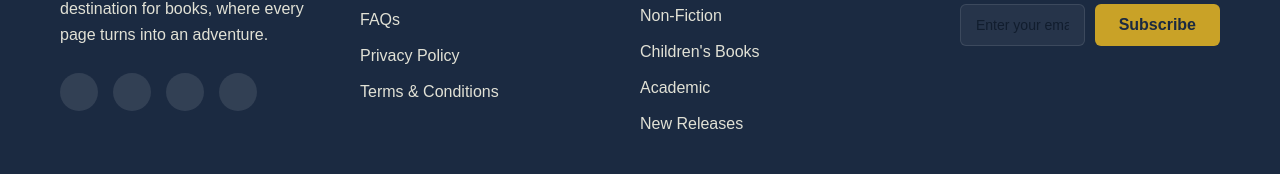
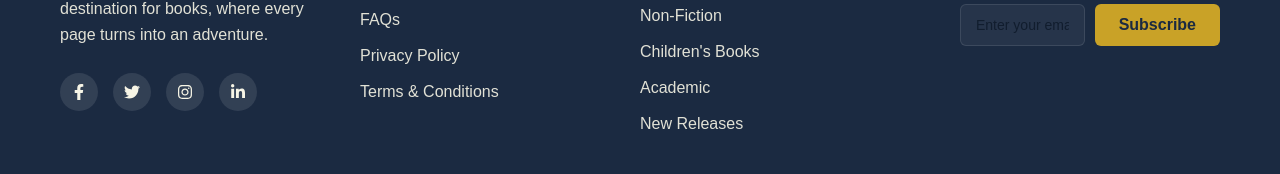
Before and after one commit to tmt8252/Project_frontend, a React (Vite) app: page / in a window 1280 px wide. Shown: the part 3174-3348 px from the top of the page. Built offline with nearby package versions, Linux system fonts and the light colour scheme.

Commit message:
home page changes

```diff
--- a/src/index.css
+++ b/src/index.css
@@ -793,3 +793,33 @@ h6 {
     border-left: 1px solid var(--border-light);
     border-top: 1px solid var(--border-light);
 }
+
+/* Social Icons */
+.social-icons {
+    display: flex;
+    gap: 15px;
+}
+
+.social-icons a {
+    display: flex;
+    align-items: center;
+    justify-content: center;
+    width: 38px;
+    height: 38px;
+    border-radius: 50%;
+    background: rgba(255, 255, 255, 0.1);
+    color: var(--text-light);
+    transition: all 0.3s ease;
+    font-size: 16px;
+}
+
+.social-icons a:hover {
+    background: var(--secondary);
+    transform: translateY(-3px);
+    color: var(--primary);
+}
+
+.social-icons svg {
+    width: 16px;
+    height: 16px;
+}
--- a/src/pages/Home.jsx
+++ b/src/pages/Home.jsx
@@ -5,6 +5,7 @@ import lib from "../Assets/lib.jpg"
 import footerImg from "../Assets/footer.jpg"
 import './Home.css'
 import BookSlider from './BookSlider';
+import { FaFacebookF, FaTwitter, FaInstagram, FaLinkedinIn } from 'react-icons/fa';
 
 const Home = () => {
   return (
@@ -128,16 +129,16 @@ const Home = () => {
                     </p>
                     <div className="social-icons">
                         <a href="#" aria-label="Facebook">
-                            <i className="fab fa-facebook-f"></i>
+                            <FaFacebookF />
                         </a>
                         <a href="#" aria-label="Twitter">
-                            <i className="fab fa-twitter"></i>
+                            <FaTwitter />
                         </a>
                         <a href="#" aria-label="Instagram">
-                            <i className="fab fa-instagram"></i>
+                            <FaInstagram />
                         </a>
                         <a href="#" aria-label="LinkedIn">
-                            <i className="fab fa-linkedin-in"></i>
+                            <FaLinkedinIn />
                         </a>
                     </div>
                 </div>
```
